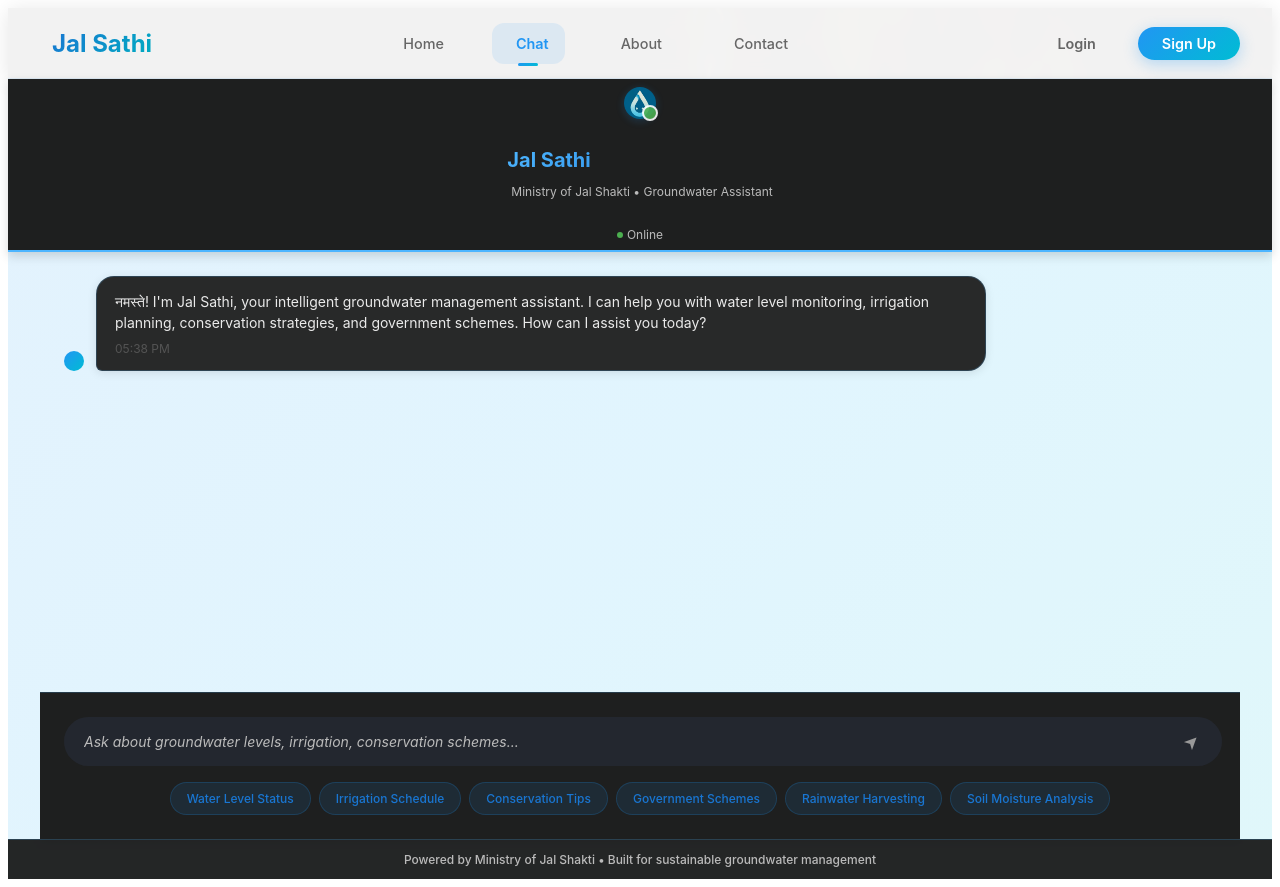
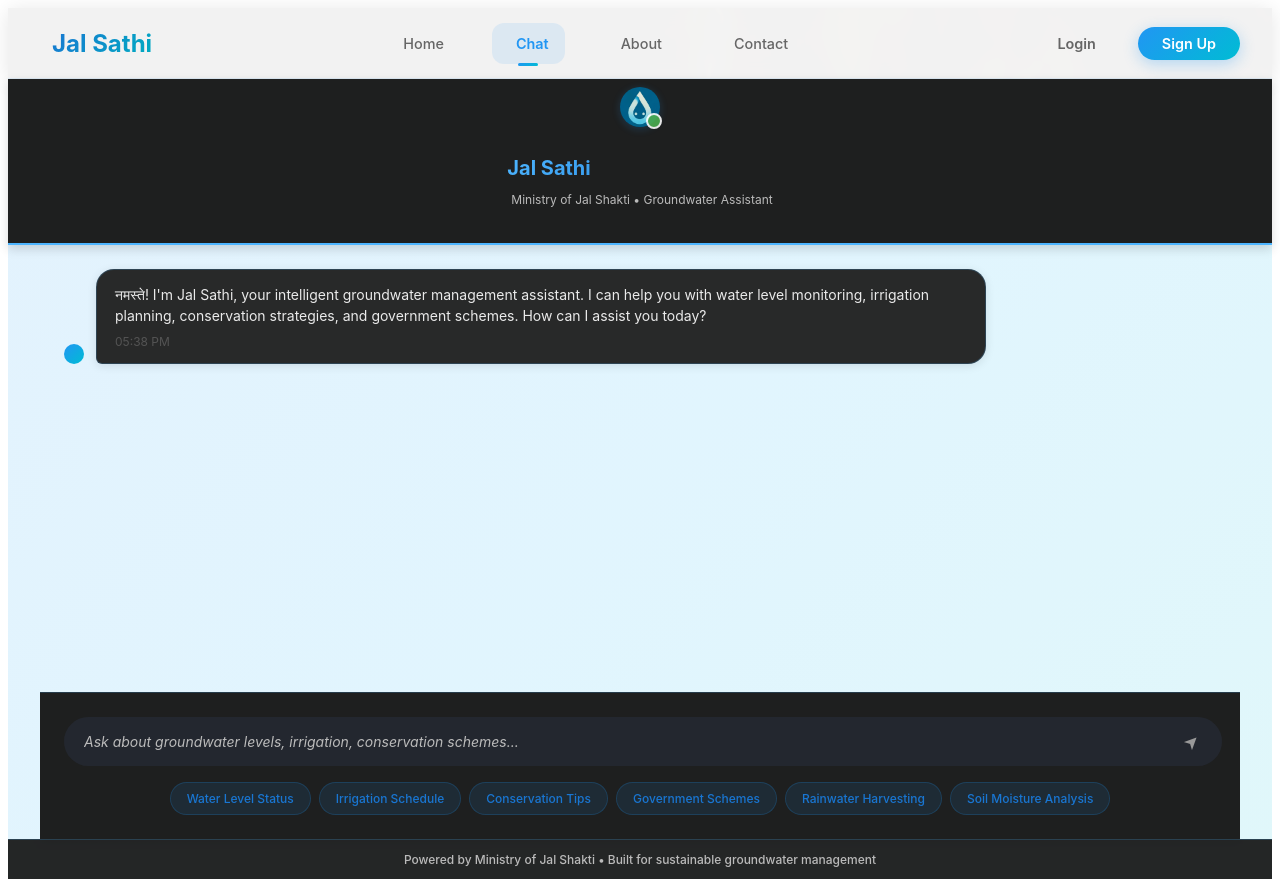
Before and after one commit to rutviktayde/INGRES, a React (Vite) app in the folder FrontEnd/: page /chat in a window 1280 px wide. Built offline with nearby package versions, Linux system fonts and the light colour scheme.

Commit message:
Refactor ChatHeader styles and remove online status display for cleaner UI

```diff
--- a/FrontEnd/src/components/ChatHeader.css
+++ b/FrontEnd/src/components/ChatHeader.css
@@ -14,8 +14,8 @@
   margin: 0 auto;
   padding: 0.5rem 1rem; /* Reduced padding */
   display: flex;
-  align-items: center;
-  gap: 0.5rem; /* Reduced gap between elements */
+  align-items: center; /* Align avatar and text vertically */
+  gap: 1rem; /* Horizontal gap between avatar and text */
 }
 
 .bot-avatar-container {
@@ -24,8 +24,8 @@
 }
 
 .bot-avatar {
-  width: 32px; /* Smaller size */
-  height: 32px; /* Smaller size */
+  width: 40px; /* Slightly larger than before */
+  height: 40px; /* Slightly larger than before */
   background-image: url("/public/ChatBot.jpg"); /* Image as background */
   background-size: cover;
   background-position: center;
@@ -114,22 +114,7 @@
   flex-shrink: 0;
 }
 
-.online-status {
-  display: flex;
-  align-items: center;
-  gap: 0.25rem; /* Reduced gap */
-  font-size: 0.75rem;
-  color: #bbbbbb;
-  flex-shrink: 0;
-}
-
-.status-dot {
-  width: 6px; /* Smaller status dot */
-  height: 6px; /* Smaller status dot */
-  background: #4caf50;
-  border-radius: 50%;
-  animation: pulse 2s infinite;
-}
+/* Removed online-status and status-dot */
 
 /* Responsive Design */
 @media (max-width: 768px) {
@@ -143,10 +128,6 @@
 
   .bot-subtitle {
     font-size: 0.7rem; /* Smaller subtitle */
-  }
-
-  .online-status {
-    display: none;
   }
 }
 
--- a/FrontEnd/src/components/ChatHeader.jsx
+++ b/FrontEnd/src/components/ChatHeader.jsx
@@ -20,7 +20,7 @@ const ChatHeader = () => {
         </div>
         <div className="online-status">
           <div className="status-dot"></div>
-          <span>Online</span>
+          <span></span>
         </div>
       </div>
     </header>
```
